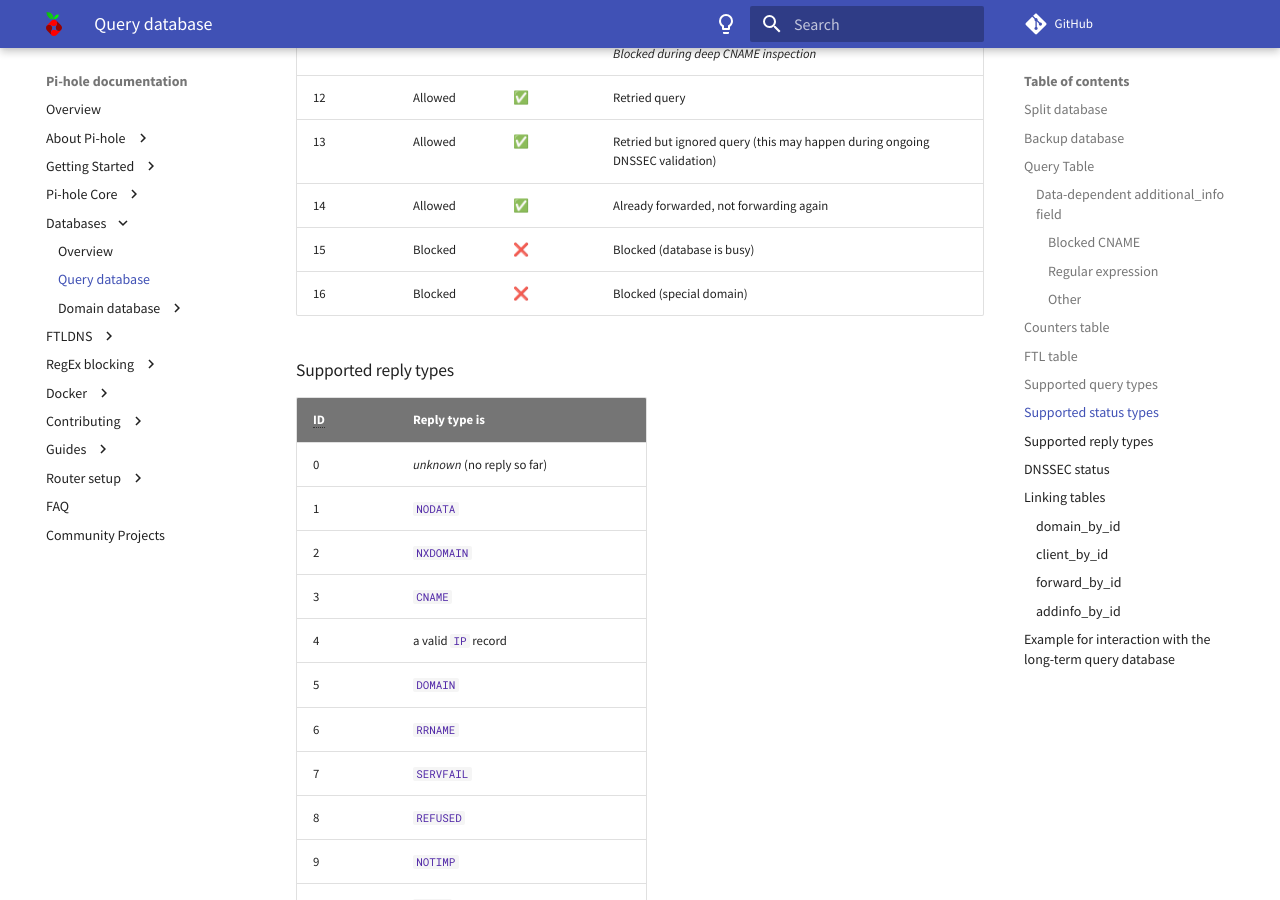
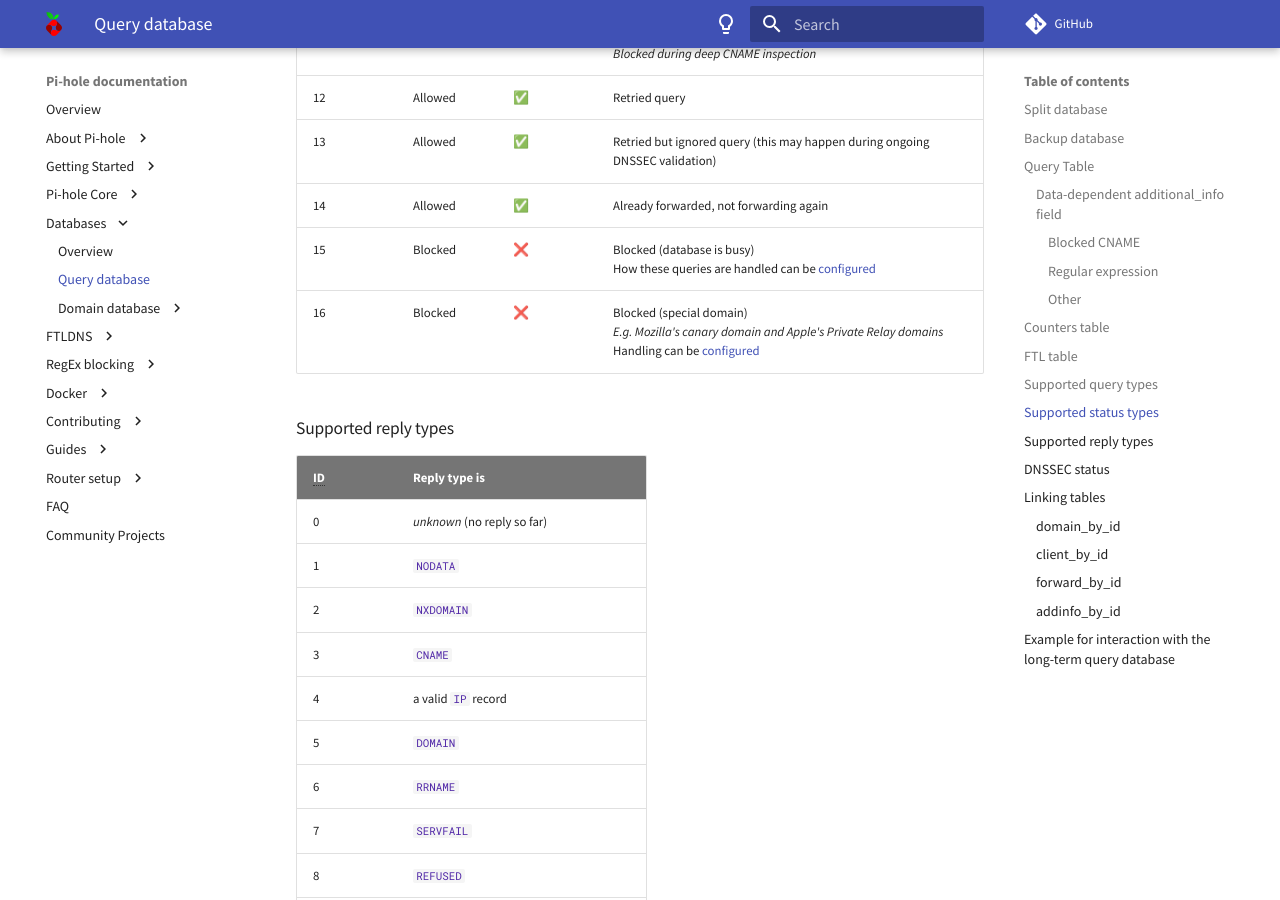
Before and after one commit to pi-hole/docs, an MkDocs documentation site: the page built from docs/database/ftl.md, in a window 1280 px wide and 900 px high, scrolled down 4329 px. Built offline with MkDocs 1.6.1 and Material for MkDocs 9.7.7, drawn with Linux system fonts in a browser that asks for light colours; comment, search, counter and statistics services are not loaded.

```diff
--- a/docs/database/ftl.md
+++ b/docs/database/ftl.md
@@ -130,8 +130,8 @@ ID | Status | | Details
 12 | Allowed | ✅ | Retried query
 13 | Allowed | ✅ | Retried but ignored query (this may happen during ongoing DNSSEC validation)
 14 | Allowed | ✅ | Already forwarded, not forwarding again
-15 | Blocked | ❌ | Blocked (database is busy)
-16 | Blocked | ❌ | Blocked (special domain)
+15 | Blocked | ❌ | Blocked (database is busy)<br> How these queries are handled can be [configured](ftldns/configfile/#reply_when_busy)
+16 | Blocked | ❌ | Blocked (special domain)<br>*E.g. Mozilla's canary domain and Apple's Private Relay domains* <br> Handling can be [configured](ftldns/configfile/)
 
 ### Supported reply types
 
```
